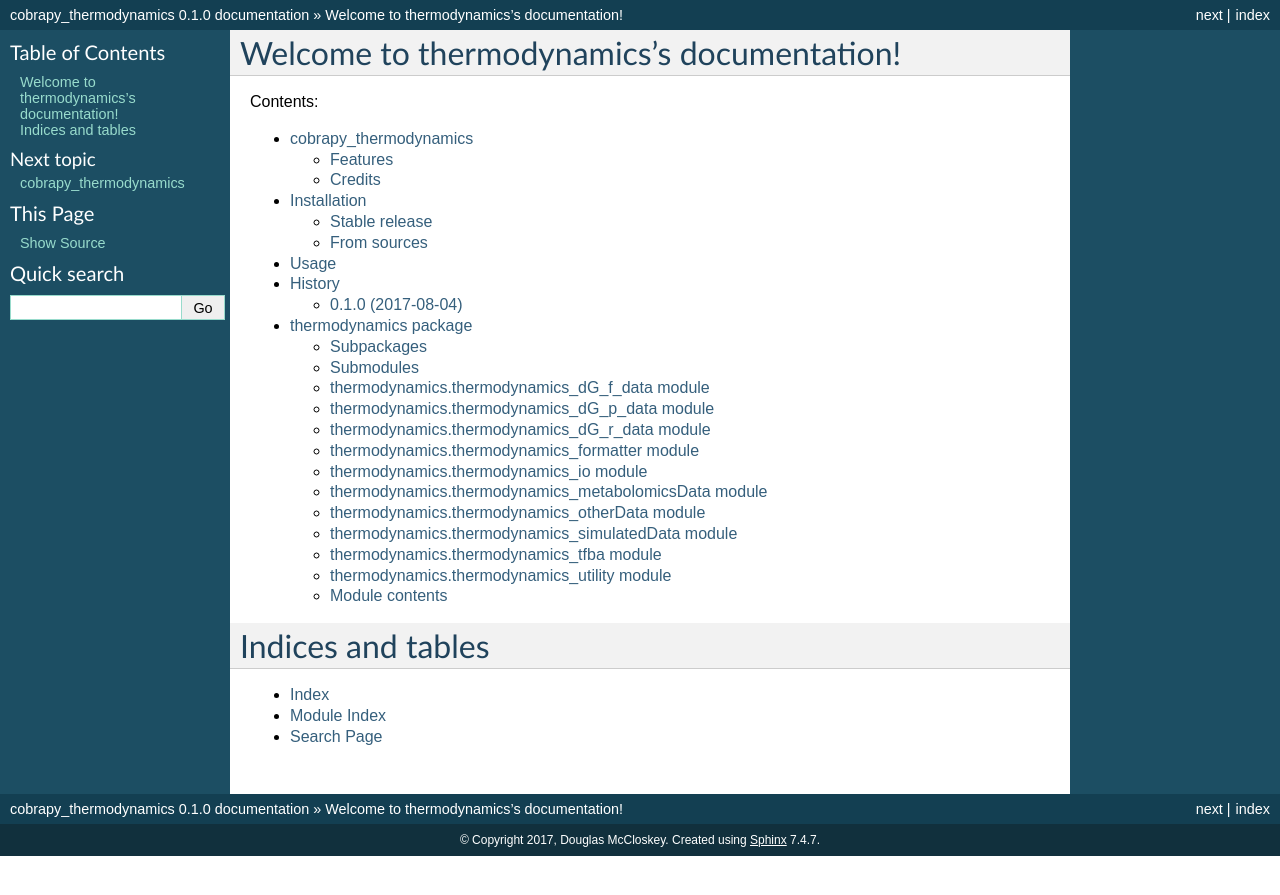
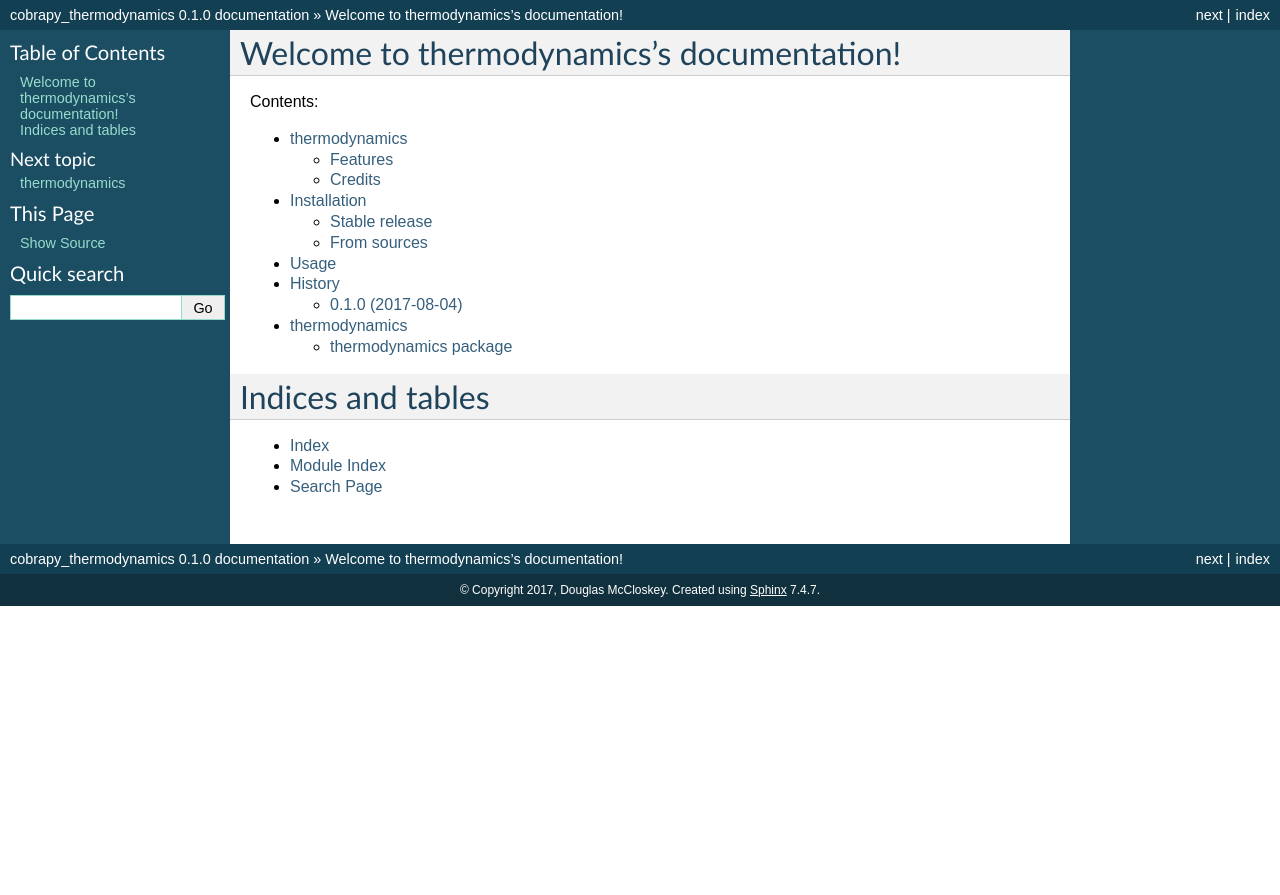
Before and after one commit to dmccloskey/thermodynamics, a Sphinx documentation site: the page built from docs/index.rst, in a window 1280 px wide. Shown: the top 895 px of the page. Built offline with Sphinx 7.4.7, drawn with Linux system fonts in a browser that asks for light colours; pages that are not in the unit, such as notebooks, are missing from menus.

Commit message:
[FIX] updated autodoc documentation

```diff
--- a/README.rst
+++ b/README.rst
@@ -1,5 +1,5 @@
 ===============================
-cobrapy_thermodynamics
+thermodynamics
 ===============================
 
 
--- a/docs/index.rst
+++ b/docs/index.rst
@@ -18,7 +18,7 @@ Contents:
    contributing
     authors
    history
-   thermodynamics
+   modules
 
 Indices and tables
 ==================
```
